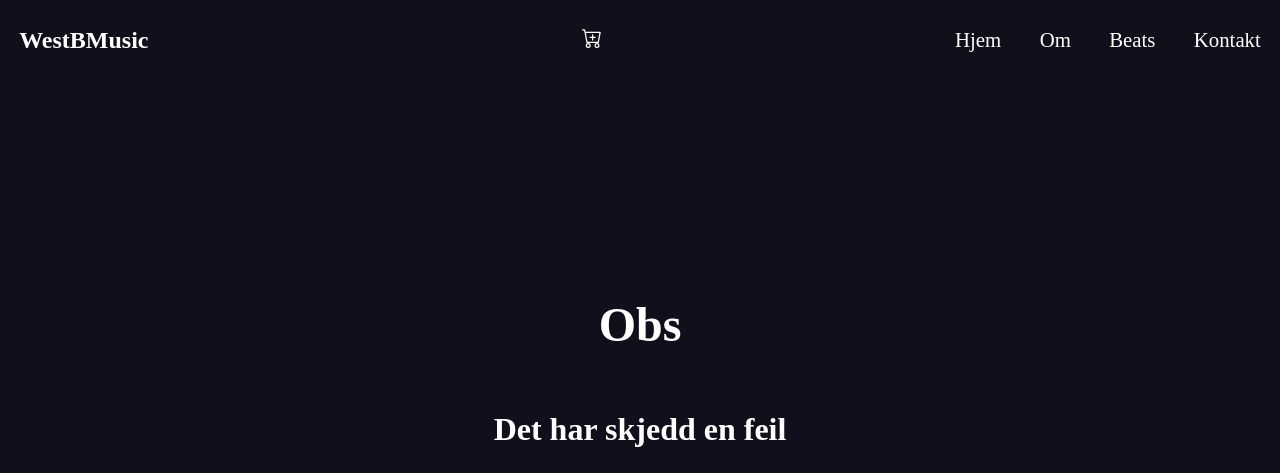
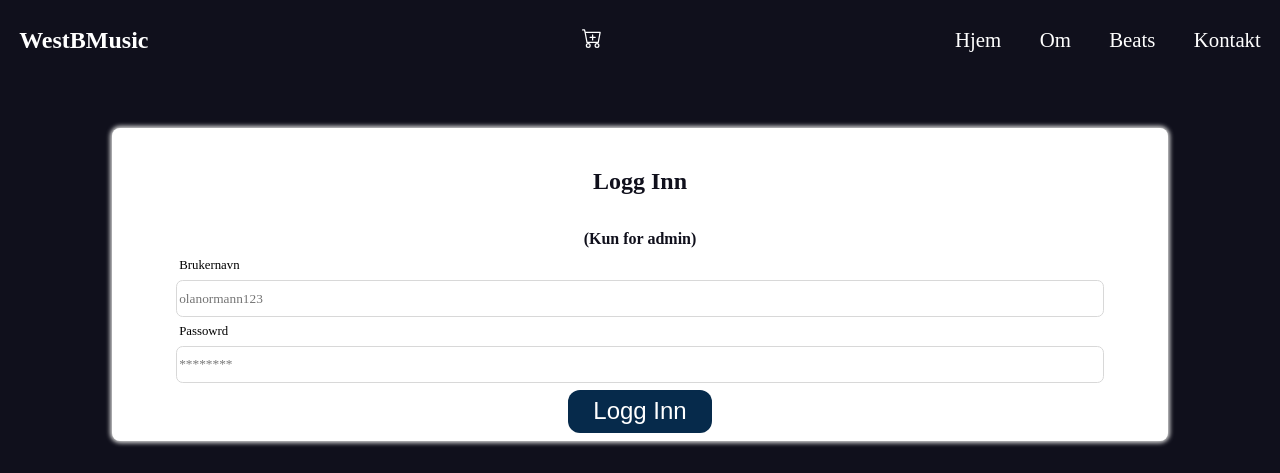
Before and after one commit to JohannesEA/react-westBmusic-ecommerce-website, a React (Create React App) app in the folder client/: page /login in a window 1280 px wide. Shown: the top 473 px of the page. Built offline with nearby package versions, Linux system fonts and the light colour scheme; no server answers; a web font is replaced by a local one.

Commit message:
Add first admin section

```diff
--- a/client/src/App.tsx
+++ b/client/src/App.tsx
@@ -24,6 +24,8 @@ import LoadingPage from "./components/loading/LoadingPage";
 import { CartButton, DeleteButton } from "./style/buttons";
 import { useQuery } from "react-query";
 import { BsCartPlus } from "react-icons/bs";
+import Login from "./pages/login/Login";
+import AdminHome from "./pages/admin/AdminHome";
 
 export type CartItemType = {
   id: number;
@@ -76,6 +78,9 @@ function App() {
         <Route path="/products" element={<Products />} />
         <Route path="/products/:id" element={<Product />} />
         <Route path="/confirm" element={<Confirm />} />
+        <Route path="/login" element={<Login />} />
+        <Route path="/admin" element={<AdminHome />} />
+
         <Route path="/error" element={<Error />} />
         <Route path="*" element={<Error />} />
       </Routes>
--- a/client/src/components/footer/Footer.tsx
+++ b/client/src/components/footer/Footer.tsx
@@ -3,6 +3,7 @@ import getWindowDimensions from "../../common/Dimentions";
 import { Link } from "react-scroll";
 import { SmallText } from "../../style/text";
 import { AiOutlineCopyright } from "react-icons/ai";
+import { Link as DomLink } from "react-router-dom";
 
 const Footer = () => {
   const { width } = getWindowDimensions();
@@ -72,8 +73,9 @@ const Footer = () => {
           {" "}
           WestBMusic <AiOutlineCopyright fontSize={20} /> 2022
         </Copy>
-
-        <SmallText style={{ cursor: "pointer" }}>Admin</SmallText>
+        <DomLink to="/login">
+          <SmallText style={{ cursor: "pointer" }}>Admin</SmallText>
+        </DomLink>
       </Copyright>
       <CopyrightTwo>
         <SmallText
--- /dev/null
+++ b/client/src/pages/admin/AdminHeroSectionHandler.tsx
@@ -0,0 +1,54 @@
+import { useState } from "react";
+import SecondNavbar from "../../components/navbar/SecondNavbar";
+import {
+  Wrapper,
+  Form,
+  Label,
+  Input,
+  ErrorMessage,
+  FileInput,
+  FileInputContainer,
+} from "../../style/forms";
+import { Headline, UnderText, Text } from "../../style/text";
+import { StyledButtonFive } from "../../style/buttons";
+
+const AdminHeroSectionHandler = () => {
+  const [errorState, setErrorState] = useState({ isError: false, message: "" });
+  const [userInput, setUserInput] = useState({ username: "", password: "" });
+
+  return (
+    <Wrapper>
+      <Headline>Hero seksjon</Headline>
+      <UnderText>Rediger bilde for hero seksjonen</UnderText>
+
+      <Form style={{ marginTop: "3em" }}>
+        <FileInputContainer
+          style={{ marginBottom: "1em" }}
+          onClick={() =>
+            (document.getElementById("file") as HTMLFormElement).click()
+          }
+        >
+          <Text>Last Opp Bildefilen</Text>
+          <FileInput id="file" name="heroimg"></FileInput>
+        </FileInputContainer>
+
+        <StyledButtonFive
+          onClick={() =>
+            setErrorState({
+              isError: true,
+              message: "Feil brukernavn eller passord.",
+            })
+          }
+        >
+          Send
+        </StyledButtonFive>
+
+        {errorState.isError && (
+          <ErrorMessage>{errorState.message}</ErrorMessage>
+        )}
+      </Form>
+    </Wrapper>
+  );
+};
+
+export default AdminHeroSectionHandler;
--- /dev/null
+++ b/client/src/pages/admin/AdminHome.styles.ts
@@ -0,0 +1 @@
+import styled from "styled-components";
--- /dev/null
+++ b/client/src/pages/admin/AdminHome.tsx
@@ -0,0 +1,13 @@
+import SecondNavbar from "../../components/navbar/SecondNavbar";
+import AdminHeroSectionHandler from "./AdminHeroSectionHandler";
+
+const AdminHome = () => {
+  return (
+    <div>
+      <SecondNavbar />
+      <AdminHeroSectionHandler></AdminHeroSectionHandler>
+    </div>
+  );
+};
+
+export default AdminHome;
--- a/client/src/pages/home/about/About.tsx
+++ b/client/src/pages/home/about/About.tsx
@@ -1,7 +1,7 @@
 import { Wrapper } from "./About.styles";
 import { Headline, UnderText, Text, SmallText } from "../../../style/text";
 import getWindowDimensions from "../../../common/Dimentions";
-import { StyledButtonOne, StyledButtonTwo } from "../../../style/buttons";
+import { StyledButtonTwo } from "../../../style/buttons";
 
 type Props = {
   title: string;
@@ -17,7 +17,11 @@ const About: React.FC<Props> = ({ title, undertitle, image }) => {
       <div className="about-left">
         <Headline>{title}</Headline>
         <br></br>
-        <UnderText>{undertitle}</UnderText>
+        {width > 800 ? (
+          <UnderText>{undertitle}</UnderText>
+        ) : (
+          <Text>{undertitle}</Text>
+        )}{" "}
         <br></br>
         <StyledButtonTwo>Kontakt</StyledButtonTwo>
       </div>
--- a/client/src/pages/home/contact/Contact.tsx
+++ b/client/src/pages/home/contact/Contact.tsx
@@ -1,3 +1,6 @@
+import { useState } from "react";
+
+//Styles
 import {
   Wrapper,
   ContactContainer,
@@ -12,10 +15,15 @@ import {
   Input,
   TextArea,
   ErrorMessage,
-  ConfirmMessage,
 } from "../../../style/forms";
+
 import { StyledButtonFive } from "../../../style/buttons";
 const Contact = () => {
+  const [messageState, setMessageState] = useState({
+    isError: false,
+    message: "",
+  });
+
   return (
     <Wrapper id="contact">
       <Headline>Kontakt Oss</Headline>
@@ -43,7 +51,17 @@ const Contact = () => {
         <Input placeholder="Bestilling av beat" />
         <Label>Melding</Label>
         <TextArea placeholder="Hei! Jeg ønsker å bestille en beat.." />
-        <StyledButtonFive>Send</StyledButtonFive>
+        <StyledButtonFive
+          onClick={() =>
+            setMessageState({ isError: true, message: "Feil i en av feltene" })
+          }
+        >
+          Send
+        </StyledButtonFive>
+
+        {messageState.isError && (
+          <ErrorMessage>{messageState.message}</ErrorMessage>
+        )}
       </Form>
     </Wrapper>
   );
--- /dev/null
+++ b/client/src/pages/login/Login.tsx
@@ -0,0 +1,47 @@
+import { useState } from "react";
+import SecondNavbar from "../../components/navbar/SecondNavbar";
+import { Wrapper, Form, Label, Input, ErrorMessage } from "../../style/forms";
+import { Text, SmallText } from "../../style/text";
+import { StyledButtonFive } from "../../style/buttons";
+
+const Login = () => {
+  const [errorState, setErrorState] = useState({ isError: false, message: "" });
+  const [userInput, setUserInput] = useState({ username: "", password: "" });
+
+  //   const handleChange = (e: { preventDefault: () => void }) => {
+  //     const value = e.target.value;
+  //     setUserInput({ ...userInput, [name]: value });
+  //   };
+
+  return (
+    <Wrapper>
+      <SecondNavbar />
+      <Form style={{ marginTop: "3em" }}>
+        <Text style={{ color: "var(--color-1)" }}>Logg Inn</Text>
+        <SmallText style={{ color: "var(--color-1)" }}>
+          (Kun for admin)
+        </SmallText>
+        <Label>Brukernavn</Label>
+        <Input name="username" placeholder="olanormann123"></Input>
+        <Label>Passowrd</Label>
+        <Input name="password" placeholder="********"></Input>
+        <StyledButtonFive
+          onClick={() =>
+            setErrorState({
+              isError: true,
+              message: "Feil brukernavn eller passord.",
+            })
+          }
+        >
+          Logg Inn
+        </StyledButtonFive>
+
+        {errorState.isError && (
+          <ErrorMessage>{errorState.message}</ErrorMessage>
+        )}
+      </Form>
+    </Wrapper>
+  );
+};
+
+export default Login;
--- a/client/src/style/forms.ts
+++ b/client/src/style/forms.ts
@@ -1,6 +1,18 @@
 import styled from "styled-components";
 
+export const Wrapper = styled.div`
+  margin-top: 5em;
+  width: 100%;
+  display: flex;
+  text-align: center;
+  justify-content: center;
+  flex-direction: column;
+  margin-bottom: 3em;
+  background-color: var(--color-1);
+`;
+
 export const Form = styled.form`
+  margin: 0 auto;
   display: flex;
   text-align: center;
   justify-content: center;
@@ -44,3 +56,21 @@ export const ConfirmMessage = styled.p`
   color: blue;
   margin: 0.5em auto;
 `;
+
+export const FileInput = styled.input.attrs({
+  type: "file",
+})`
+  display: none;
+`;
+
+export const FileInputContainer = styled.button`
+  background-color: var(--color-6);
+  color: var(--color-text);
+  height: 6em;
+  width: 100%;
+  border-radius: 0.5em;
+
+  &:hover {
+    background-color: var(--color-6-hover);
+  }
+`;
```
